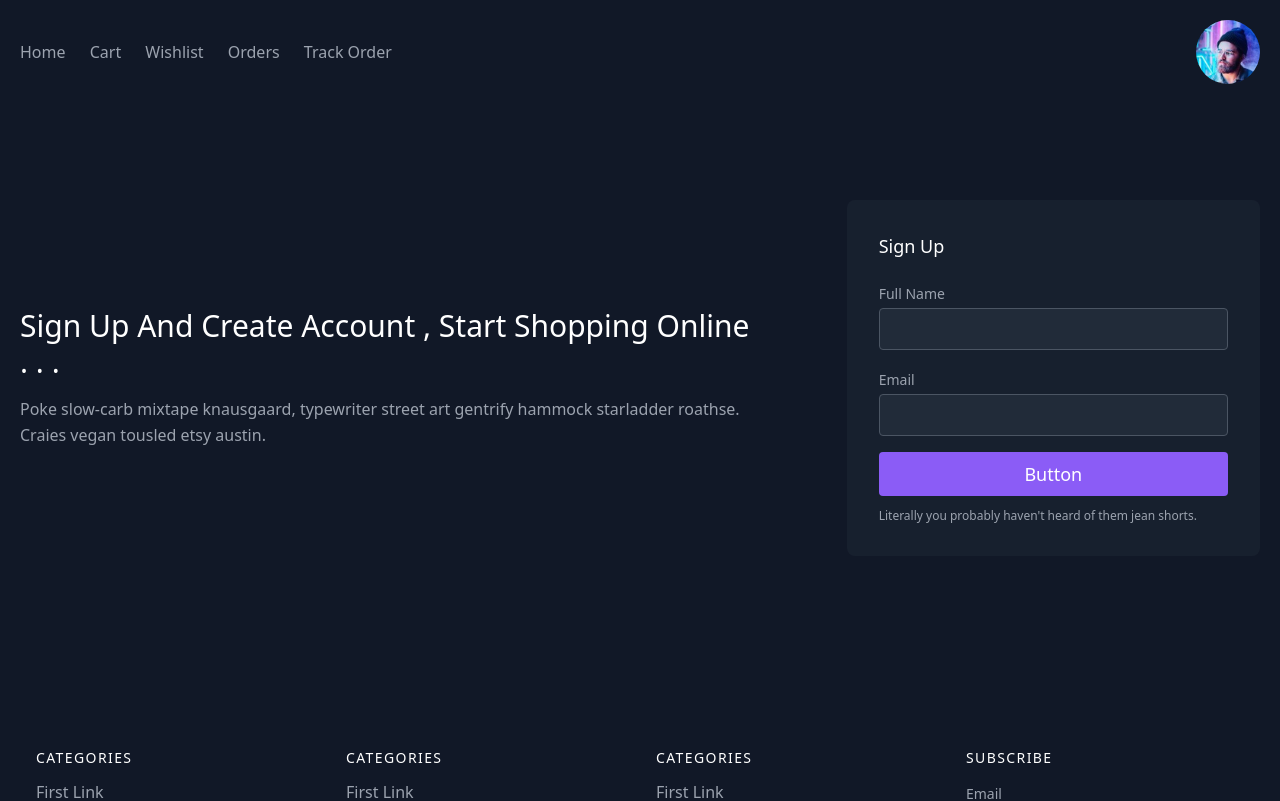
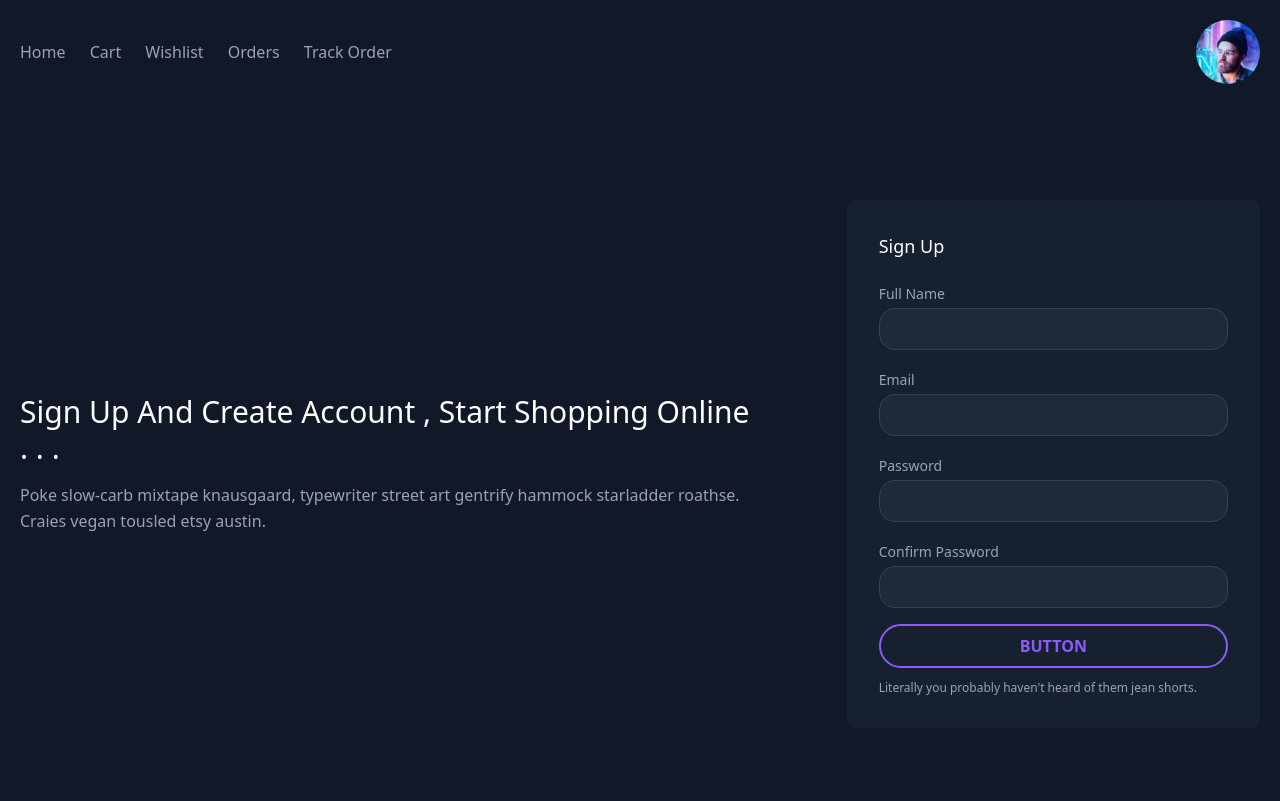
Before and after one commit to PraveenMalethia/basketiya-2, a Nuxt app: page /sign-up in a window 1280 px wide. Shown: the top 801 px of the page. Built offline with nearby package versions, Linux system fonts and the light colour scheme.

Commit message:
i dont know

```diff
--- a/components/CartItem.vue
+++ b/components/CartItem.vue
@@ -19,7 +19,7 @@
           <p class="text-xl text-white font-semibold">₹ 10.50</p>
           <div class="flex items-center justify-between">
             <div class="flex items-center space-x-1 text-gray-200 rounded-md py-1">
-              <button class="flex-none rounded-full bg-red border-2 border-gray-300 px-3 pb-1 hover:bg-gray-300 hover:text-black transition easy-in-out duration-200 text-3xl"> - </button>
+              <button class="flex-none rounded-full bg-red border-2 border-gray-300 px-3 pb-0 hover:bg-gray-300 hover:text-black transition easy-in-out duration-200 text-3xl"> - </button>
               <p class="text-xl text-white px-3">10</p>
               <button class="flex-none rounded-full bg-red border-2 border-green-500 px-3 py-1 hover:bg-green-500 transition easy-in-out duration-200 text-xl"> + </button>
             </div>
--- a/components/Footer.vue
+++ b/components/Footer.vue
@@ -111,7 +111,7 @@
               md:justify-start
             "
           >
-            <div class="relative w-40 sm:w-auto xl:mr-4 lg:mr-0 sm:mr-4 mr-2">
+            <div class="relative w-full sm:w-auto xl:mr-4 lg:mr-0 sm:mr-4 mr-2">
               <label
                 for="footer-field"
                 class="leading-7 text-sm text-gray-400"
@@ -120,11 +120,12 @@
               </label>
               <input
                 id="footer-field"
-                type="text"
+                type="email"
                 name="footer-field"
                 class="
                   input-field
                 "
+                required
               />
             </div>
             <button
@@ -132,6 +133,7 @@
                 btn-primary
                 px-3
                 py-2
+                mt-3
               "
             >
               Subscribe
--- /dev/null
+++ b/pages/forget-password.vue
@@ -0,0 +1,13 @@
+<template>
+  <h1>Forget password page</h1>
+</template>
+
+<script>
+export default {
+
+}
+</script>
+
+<style>
+
+</style>
--- a/pages/orders.vue
+++ b/pages/orders.vue
@@ -24,7 +24,7 @@
               transition
               duration-300
               easy-in-out
-              transform hover:-translate-x-2 hover:scale-100
+              transform hover:-translate-y-2 hover:scale-100
             "
           >
             <img
--- /dev/null
+++ b/pages/profile/edit-profile.vue
@@ -0,0 +1,13 @@
+<template>
+  <h1>Edit Profile</h1>
+</template>
+
+<script>
+export default {
+
+}
+</script>
+
+<style>
+
+</style>
--- a/pages/profile/index.vue
+++ b/pages/profile/index.vue
@@ -29,16 +29,17 @@
           fingerstache pitchfork.
         </p>
         <div class="flex justify-center">
-          <button
+          <nuxt-link
             class="
               inline-flex
               py-3
               px-8
               btn-primary
             "
+            to="/profile/edit-profile"
           >
             Edit Profile
-          </button>
+          </nuxt-link>
           <button
             class="
               ml-5
--- a/pages/sign-up.vue
+++ b/pages/sign-up.vue
@@ -38,22 +38,7 @@
               type="text"
               name="full-name"
               class="
-                w-full
-                bg-gray-600 bg-opacity-20
-                focus:bg-transparent
-                focus:ring-2 focus:ring-purple-900
-                rounded
-                border border-gray-600
-                focus:border-purple-500
-                text-base
-                outline-none
-                text-gray-100
-                py-1
-                px-3
-                leading-8
-                transition-colors
-                duration-200
-                ease-in-out
+                input-field
               "
             />
           </div>
@@ -67,36 +52,43 @@
               type="email"
               name="email"
               class="
-                w-full
-                bg-gray-600 bg-opacity-20
-                focus:bg-transparent
-                focus:ring-2 focus:ring-purple-900
-                rounded
-                border border-gray-600
-                focus:border-purple-500
-                text-base
-                outline-none
-                text-gray-100
-                py-1
-                px-3
-                leading-8
-                transition-colors
-                duration-200
-                ease-in-out
+                input-field
+              "
+            />
+          </div>
+          <div class="relative mb-4">
+            <label
+              for="email"
+              class="leading-7 text-sm text-gray-400"
+            >Password</label>
+            <input
+              id="password"
+              type="password"
+              name="password"
+              class="
+                input-field
+              "
+            />
+          </div>
+          <div class="relative mb-4">
+            <label
+              for="email"
+              class="leading-7 text-sm text-gray-400"
+            >Confirm Password</label>
+            <input
+              id="confirmpassword"
+              type="confirmpassword"
+              name="confirmpassword"
+              class="
+                input-field
               "
             />
           </div>
           <button
             class="
-              text-white
-              bg-purple-500
-              border-0
+              btn-primary
               py-2
               px-8
-              focus:outline-none
-              hover:bg-purple-600
-              rounded
-              text-lg
             "
           >
             Button
```
